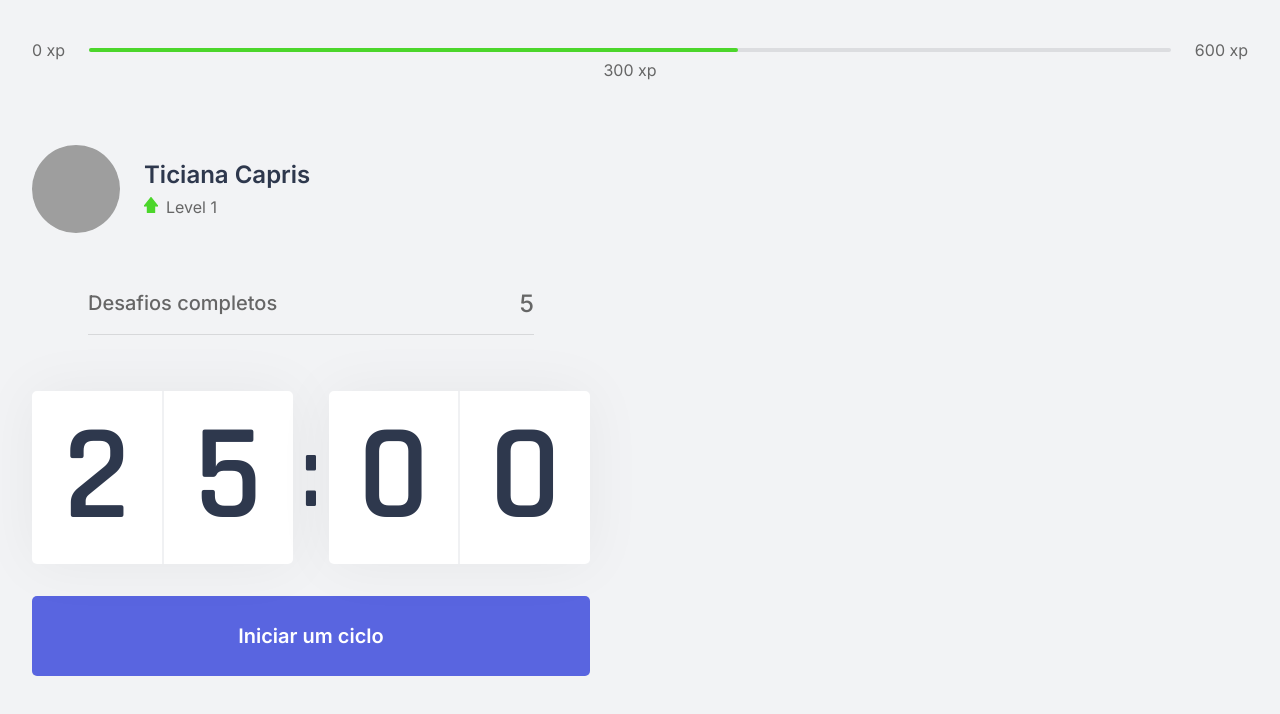
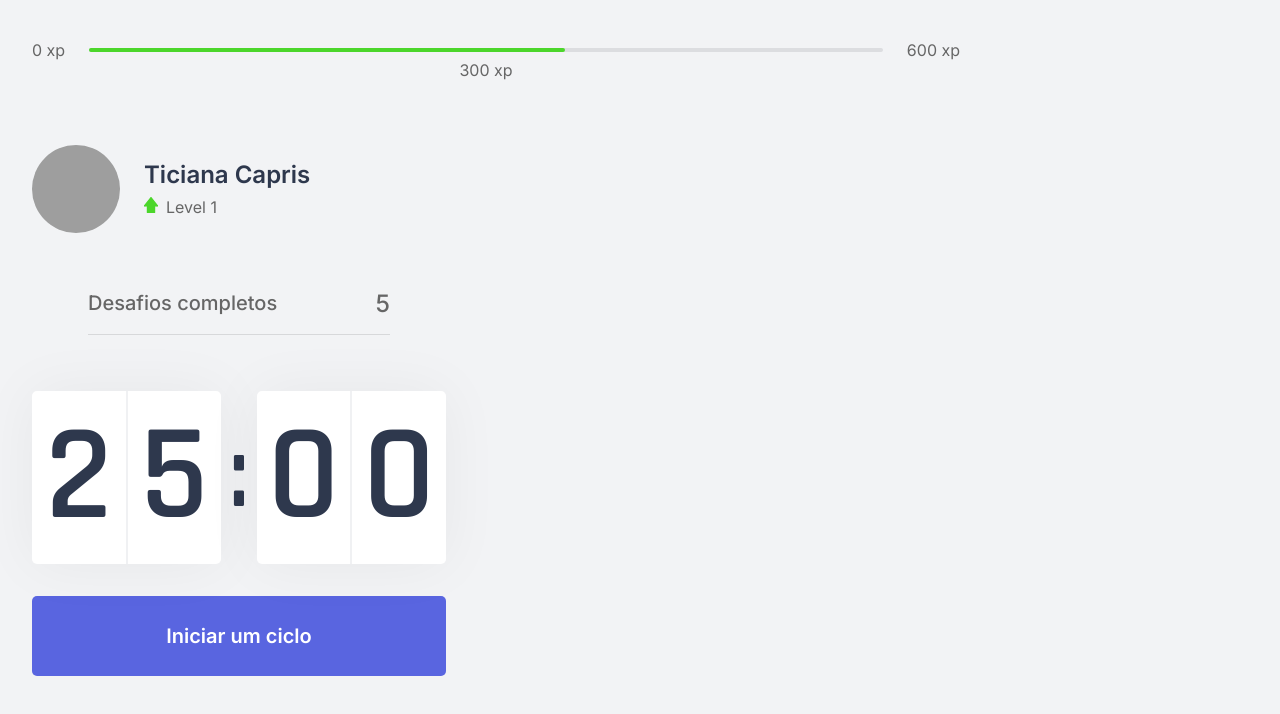
Before and after one commit to ticianacapris/NWL-4, a Next.js app in the folder moveit-next/: page / in a window 1280 px wide. Shown: the top 714 px of the page. Built offline with nearby package versions, Linux system fonts and the light colour scheme; grey boxes are pictures that could not be loaded.

Commit message:
Correção css

```diff
--- a/moveit-next/src/styles/pages/Home.module.css
+++ b/moveit-next/src/styles/pages/Home.module.css
@@ -1,7 +1,7 @@
 .container{
 
     height: 100vh;
-    max-width: 0 auto;
+    max-width: 992px;
     padding:2.5rem 2rem;
     display:flex;
  /*   deixar os proximos elemento por coluna */
```
